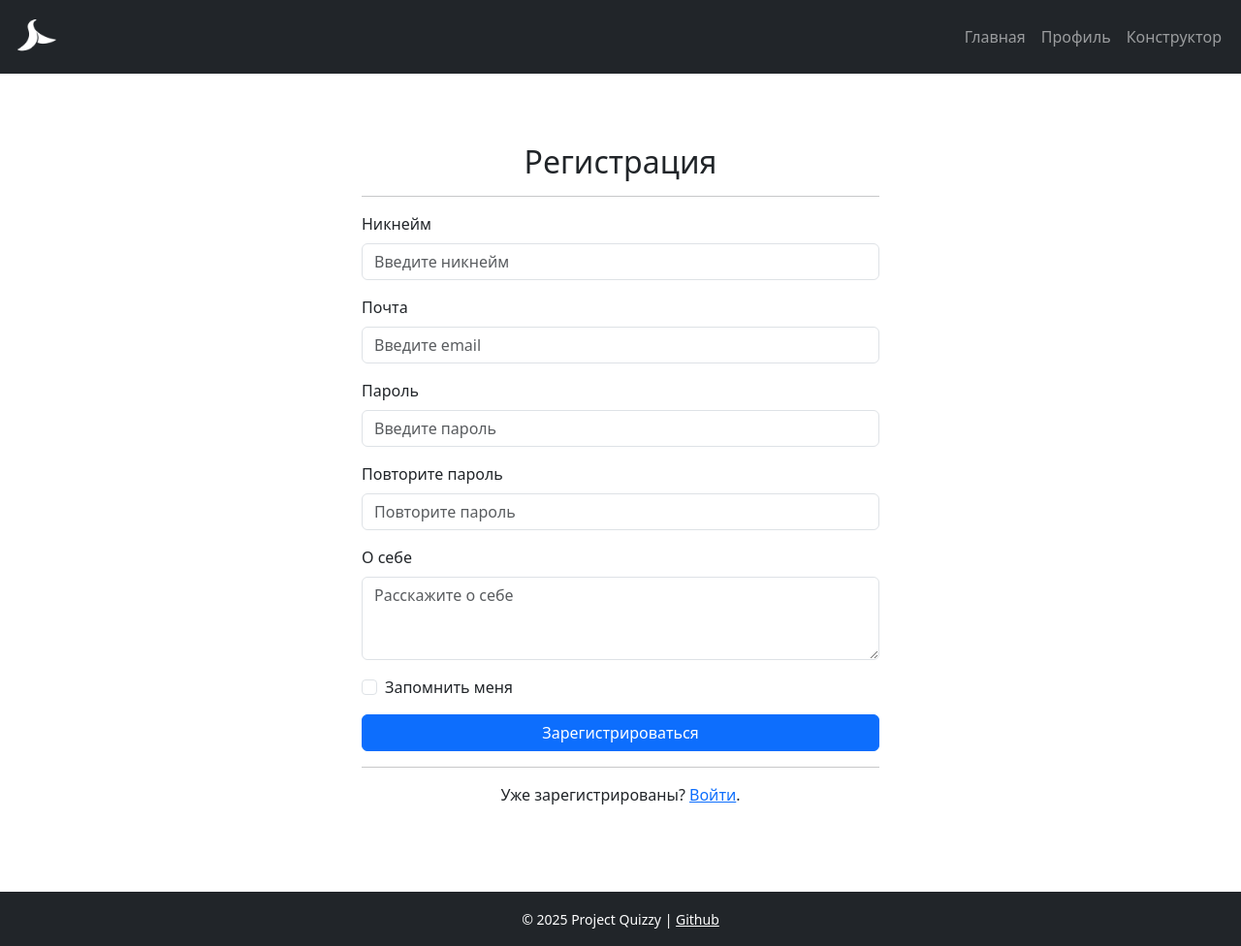
After one commit to truwsfff/Quizzy, a Flask app: page /registration in a window 1280 px wide. The commit adds this page. Shown: the whole page at 97% size. Run offline with Flask 3, Linux system fonts and the light colour scheme.

Commit message:
new html files: for registration and for login. added some routes in main

```diff
--- a/data/users.py
+++ b/data/users.py
@@ -11,8 +11,8 @@ class User(SqlAlchemyBase, UserMixin):
                            primary_key=True, autoincrement=True)
     name = sqlalchemy.Column(sqlalchemy.String, nullable=True)
     hashed_password = sqlalchemy.Column(sqlalchemy.String, nullable=True)
+    about = sqlalchemy.Column(sqlalchemy.String, nullable=True)
     created_date = sqlalchemy.Column(sqlalchemy.DateTime,
                                      default=datetime.datetime.date)
-    about = sqlalchemy.Column(sqlalchemy.String, nullable=True)
     email = sqlalchemy.Column(sqlalchemy.String,
                               index=True, unique=True, nullable=True)
--- a/main.py
+++ b/main.py
@@ -1,25 +1,47 @@
+# ------ Импорт прочих библиотек
 import datetime
+
+# ------ Импорт flask инструментов
 from flask import Flask, render_template, session, redirect
-# from flask_login import LoginManager
-# from forms.login_form import LoginForm
+
+# ------ Импорт инструментов для регистрации
+from flask_login import LoginManager, login_user
+from forms.login_form import LoginForm
+
+# ------ Импорт всего связанного с бд
 from data import db_session
+from data.users import User
 
 
+# ------ Конфигурация приложения
 app = Flask(__name__)
-app.config['SECRET_KEY'] = ''
+app.config['SECRET_KEY'] = '\
+A#4z!kWq89^fLm@0dR&t*YpC$xbNvT2jHeuMGc1ZVo6Qs7PiEyLDJgrX'
 app.config['PERMANENT_SESSION_LIFETIME'] = datetime.timedelta(
     days=365
 )
-# login_manager = LoginManager()
-# login_manager.init_app(app)
+login_manager = LoginManager()
+login_manager.init_app(app)
 
 
+@login_manager.user_loader
+def load_user(user_id):
+    db_sess = db_session.create_session()
+    return db_sess.query(User).get(user_id)
+
+
+# ------ Все роуты приложения
 @app.route('/')
 def test():
     return render_template('start.html', username='truwsfff')
 
 
-'''@app.route('/login', methods=['GET', 'POST'])
+@app.route('/registration')
+def registration():
+    return render_template('register.html')
+
+
+@app.route('/login', methods=['GET', 'POST'])
 def login():
     form = LoginForm()
     if form.validate_on_submit():
@@ -31,7 +53,7 @@ def login():
         return render_template('login.html',
                                message="Неправильный логин или пароль",
                                form=form)
-    return render_template('login.html', title='Авторизация', form=form)'''
+    return render_template('login.html', title='Авторизация', form=form)
 
 
 @app.route('/profile')
@@ -42,5 +64,5 @@ def profile():
 
 
 if __name__ == '__main__':
-    db_session.global_init("db/blogs.db")
+    db_session.global_init("db/quizzy.db")
     app.run(port=8080, host='0.0.0.0')
--- /dev/null
+++ b/templates/register.html
@@ -0,0 +1,53 @@
+{% extends "base.html" %}
+{% block title %}Регистрация{% endblock %}
+
+{% block content %}
+<div class="container my-5">
+  <div class="row justify-content-center">
+    <div class="col-md-6">
+      <!-- Заголовок страницы -->
+      <h2 class="text-center mb-3">Регистрация</h2>
+      <hr>
+      <!-- Форма регистрации -->
+      <form method="POST" action="/register">
+        <!-- Никнейм -->
+        <div class="mb-3">
+          <label for="nickname" class="form-label">Никнейм</label>
+          <input type="text" class="form-control" id="nickname" name="nickname" placeholder="Введите никнейм" required>
+        </div>
+        <!-- Email -->
+        <div class="mb-3">
+          <label for="email" class="form-label">Почта</label>
+          <input type="email" class="form-control" id="email" name="email" placeholder="Введите email" required>
+        </div>
+        <!-- Пароль -->
+        <div class="mb-3">
+          <label for="password" class="form-label">Пароль</label>
+          <input type="password" class="form-control" id="password" name="password" placeholder="Введите пароль" required>
+        </div>
+        <!-- Повтор пароля -->
+        <div class="mb-3">
+          <label for="confirmPassword" class="form-label">Повторите пароль</label>
+          <input type="password" class="form-control" id="confirmPassword" name="confirm_password" placeholder="Повторите пароль" required>
+        </div>
+        <!-- О себе -->
+        <div class="mb-3">
+          <label for="about" class="form-label">О себе</label>
+          <textarea class="form-control" id="about" name="about" rows="3" placeholder="Расскажите о себе"></textarea>
+        </div>
+        <!-- Чекбокс "Запомнить меня" -->
+        <div class="mb-3 form-check">
+          <input type="checkbox" class="form-check-input" id="rememberMe" name="remember_me">
+          <label class="form-check-label" for="rememberMe">Запомнить меня</label>
+        </div>
+        <!-- Кнопка регистрации -->
+        <div class="d-grid">
+          <button type="submit" class="btn btn-primary">Зарегистрироваться</button>
+        </div>
+      </form>
+      <hr>
+      <p class="text-center">Уже зарегистрированы? <a href="/login">Войти</a>.</p>
+    </div>
+  </div>
+</div>
+{% endblock %}
```
Also changed, not shown: templates/login.html (+34 -25 lines), forms/login_form.py (line endings or trailing spaces).
